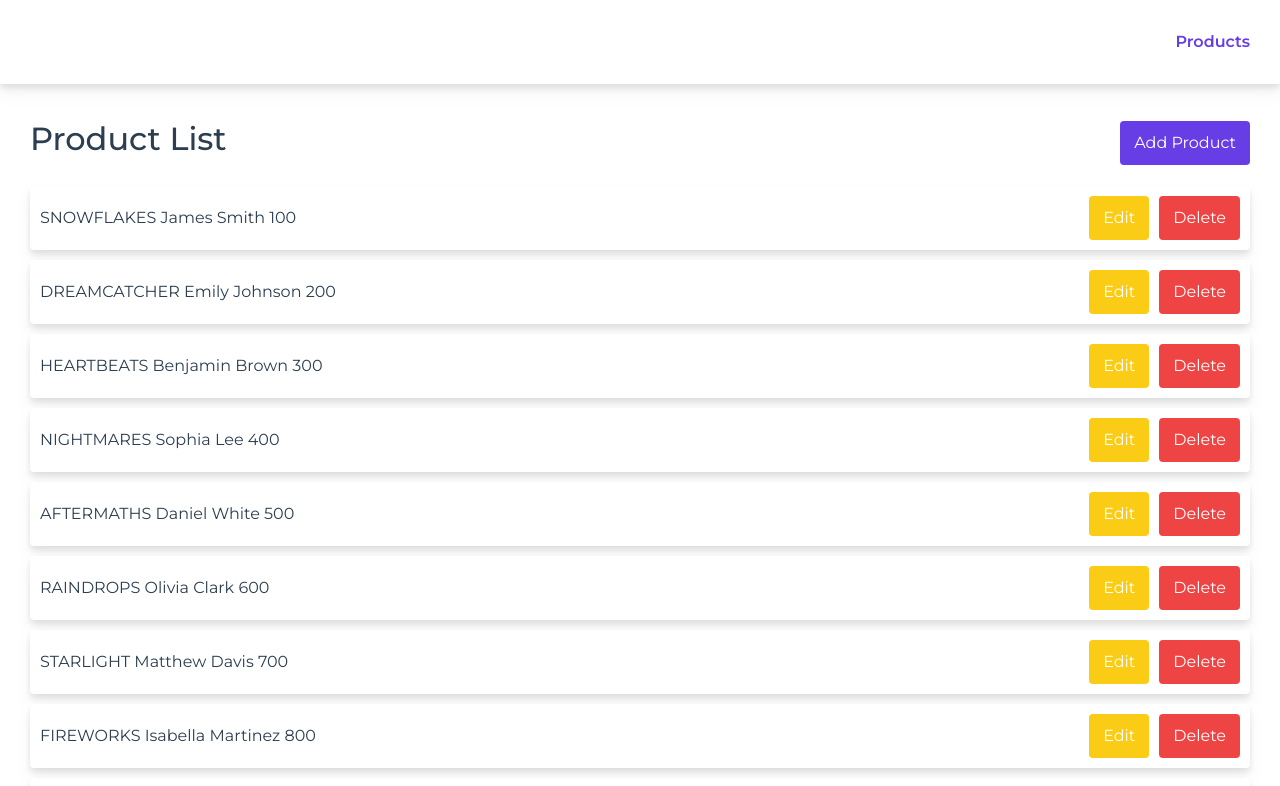
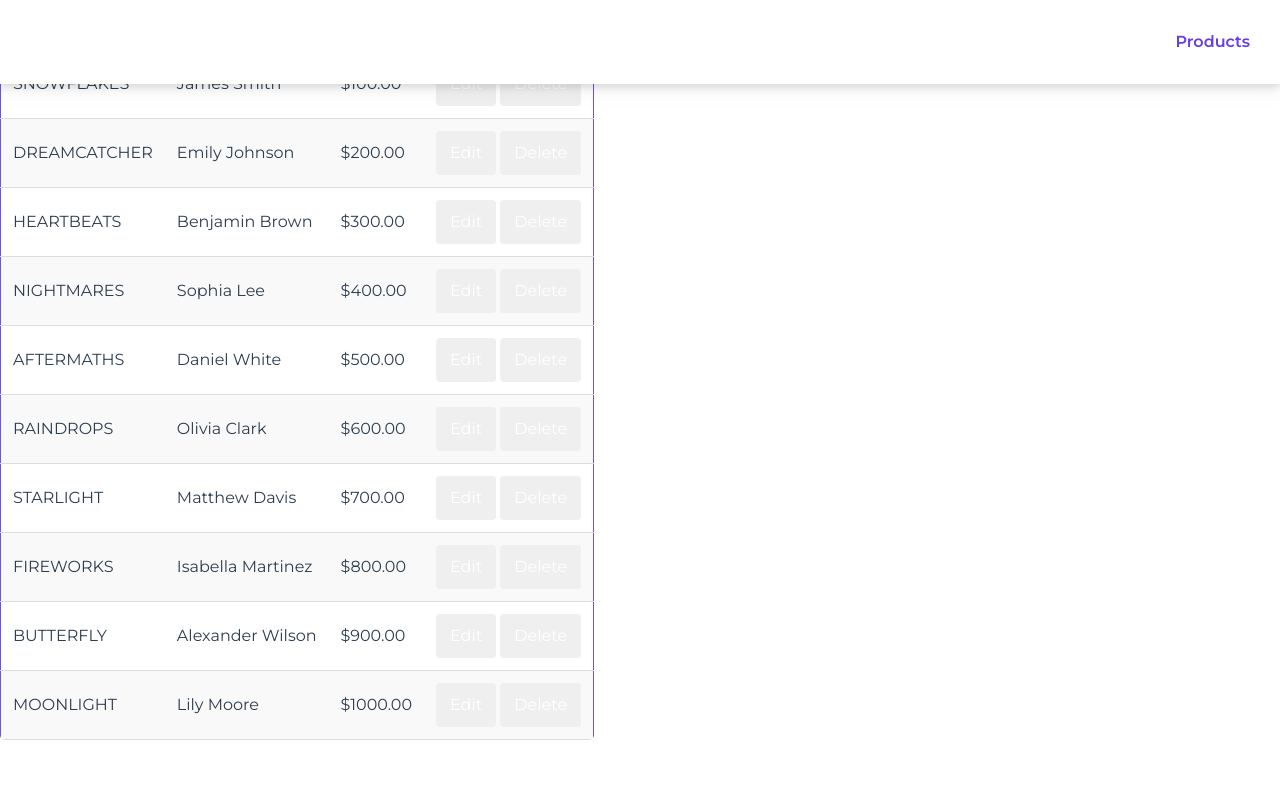
Before and after one commit to FrancisPogi22/Product-CRUD, a Vue app: page / in a window 1280 px wide. Shown: the top 786 px of the page. Built offline with nearby package versions, Linux system fonts and the light colour scheme.

Commit message:
separated the addproduct form from the productlist

```diff
--- a/src/components/ProductList.vue
+++ b/src/components/ProductList.vue
@@ -2,193 +2,98 @@
   <section id="product">
     <div class="wrapper">
       <div class="product-list-con">
-        <div class="product-header">
-          <h2>Product List</h2>
-          <button @click="addProduct()" class="add">Add Product</button>
-        </div>
-        <div class="product-widget-con">
-          <div
-            class="product-widget"
-            v-for="(product, index) in productList"
-            :key="index"
-          >
-            {{ product.name }}
-            {{ product.description }}
-            {{ product.price }}
-            <div class="btn-con">
-              <button @click="editProduct()" class="edit">Edit</button>
-              <button @click="deleteProduct()" class="delete">Delete</button>
-            </div>
-          </div>
+        <div class="product-table-container">
+          <table class="product-table">
+            <thead>
+              <tr>
+                <th>Name</th>
+                <th>Description</th>
+                <th>Price</th>
+                <th>Action</th>
+              </tr>
+            </thead>
+            <tbody>
+              <tr v-for="(product, index) in productList" :key="index">
+                <td>{{ product.name }}</td>
+                <td>{{ product.description }}</td>
+                <td>${{ product.price.toFixed(2) }}</td>
+                <td><button>Edit</button> <button>Delete</button></td>
+              </tr>
+            </tbody>
+          </table>
         </div>
       </div>
-    </div>
-    <div v-if="showAddForm" class="add-product-form">
-      <div class="add-product-header">
-        <h2>Add Product</h2>
-        <button @click="closeForm">X</button>
-      </div>
-      <form @submit.prevent="addProduct" class="form-container">
-        <div class="form-group">
-          <label for="name">Product Name:</label>
-          <input
-            type="text"
-            id="name"
-            v-model="newProduct.name"
-            placeholder="Enter product name"
-            required
-          />
-        </div>
-        <div class="form-group">
-          <label for="description">Description:</label>
-          <input
-            type="text"
-            id="description"
-            v-model="newProduct.description"
-            placeholder="Enter description"
-            required
-          />
-        </div>
-        <div class="form-group">
-          <label for="price">Price:</label>
-          <input
-            type="number"
-            id="price"
-            v-model.number="newProduct.price"
-            placeholder="Enter price"
-            required
-          />
-        </div>
-        <div class="form-group">
-          <button type="submit">Add Product</button>
-        </div>
-      </form>
     </div>
   </section>
 </template>
 
 <script>
-import Swal from "sweetalert2";
+// import Swal from "sweetalert2";
 
 export default {
-  methods: {
-    addProduct() {
-      // Add Product
-    },
-    editProduct() {
-      // Edit Product
-    },
-    deleteProduct(index) {
-      Swal.fire({
-        title: "Do you want to delete this product?",
-        icon: "info",
-        showDenyButton: true,
-        confirmButtonText: "Delete",
-        denyButtonText: `Cancel`,
-      }).then((result) => {
-        if (!result.isConfirmed) return;
-
-        this.$store.dispatch("deleteProduct", index);
-      });
-    },
+  data() {
+    return {};
   },
+  methods: {},
   computed: {
     productList() {
       return this.$store.getters.productList;
     },
   },
+  // methods: {
+  //   addProduct() {
+  //     // Add Product
+  //   },
+  //   editProduct() {
+  //     // Edit Product
+  //   },
+  //   deleteProduct(index) {
+  //     Swal.fire({
+  //       title: "Do you want to delete this product?",
+  //       icon: "info",
+  //       showDenyButton: true,
+  //       confirmButtonText: "Delete",
+  //       denyButtonText: `Cancel`,
+  //     }).then((result) => {
+  //       if (!result.isConfirmed) return;
+
+  //       this.$store.dispatch("deleteProduct", index);
+  //     });
+  //   },
+  // },
 };
 </script>
 
 <style scoped>
-.add-product-form {
-  position: fixed;
-  top: 50%;
-  left: 50%;
-  transform: translate(-50%, -50%);
-  background: #f8f9fa;
-  padding: 20px;
-  box-shadow: 0 0 10px rgba(0, 0, 0, 0.1);
-  z-index: 9999;
-  width: 400px;
-  border-radius: 8px;
+.product-table-container {
+  max-width: 100%;
+  overflow-x: auto;
+  width: 100%;
+  border-radius: 5px;
+}
+.product-table {
+  border: 1px solid #6c50f0;
+  border-radius: 5px;
+  box-shadow: 0 0 10px rgba(0, 0, 0, 0.2);
+  max-width: 100%;
+  overflow-x: auto;
+  width: 100%;
+  border-collapse: collapse;
 }
 
-.add-product-header {
-  display: flex;
+.product-table th,
+.product-table td {
+  padding: 12px;
+  text-align: left;
+  border-bottom: 1px solid #ddd;
 }
 
-#product .product-list-con {
-  padding: 100px 0;
-  display: flex;
-  flex-direction: column;
+.product-table th {
+  background-color: #6c50f0;
+  color: white;
 }
 
-#product .wrapper {
-  max-width: 1440px;
-  width: 100%;
-  margin: 0 auto;
-  padding: 0 30px;
-}
-
-#product .product-list-con {
-  padding: 120px 0;
-  display: flex;
-  flex-direction: column;
-}
-
-#product .product-header {
-  display: flex;
-  justify-content: space-between;
-  align-items: center;
-  margin-bottom: 20px;
-}
-
-#product .product-widget-con {
-  display: flex;
-  flex-wrap: wrap;
-  gap: 10px;
-}
-
-#product .product-widget-con .product-widget {
-  width: 100%;
-  display: flex;
-  justify-content: space-between;
-  align-items: center;
-  padding: 10px;
-  background: #ffffff;
-  filter: drop-shadow(0 10px 8px rgb(0 0 0 / 0.04))
-    drop-shadow(0 4px 3px rgb(0 0 0 / 0.1));
-  border-radius: 4px;
-}
-
-#product .edit {
-  background: #facc15;
-}
-
-#product .delete {
-  background: #ef4444;
-}
-
-#product .add {
-  background: #673de6;
-}
-
-#product .edit:hover {
-  background: #eab308;
-}
-
-#product .delete:hover {
-  background: #dc2626;
-}
-
-#product .add:hover {
-  background: #5025d1;
-}
-
-#product .btn-con {
-  display: flex;
-  align-items: center;
-  gap: 10px;
+.product-table tbody tr:nth-child(even) {
+  background-color: #f9f9f9;
 }
 </style>
```
Also changed, not shown: src/assets/logo.png.
